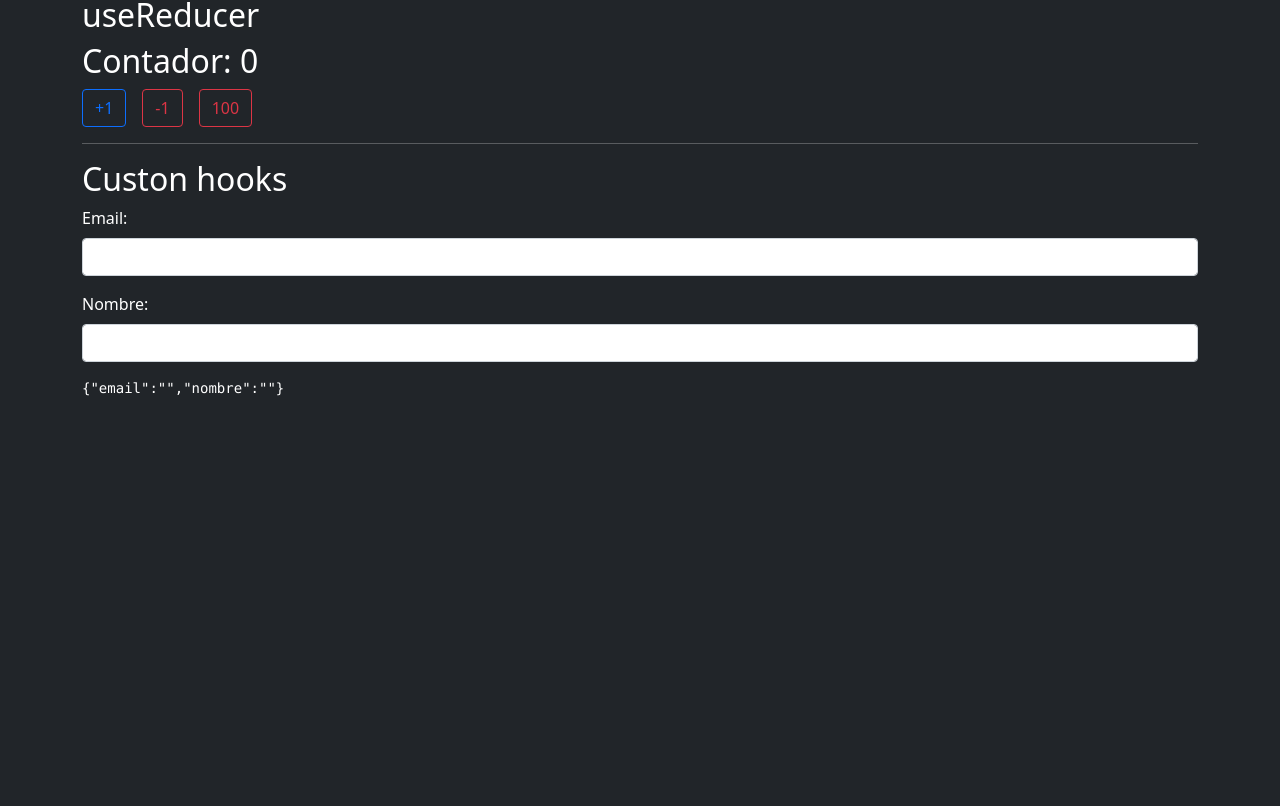
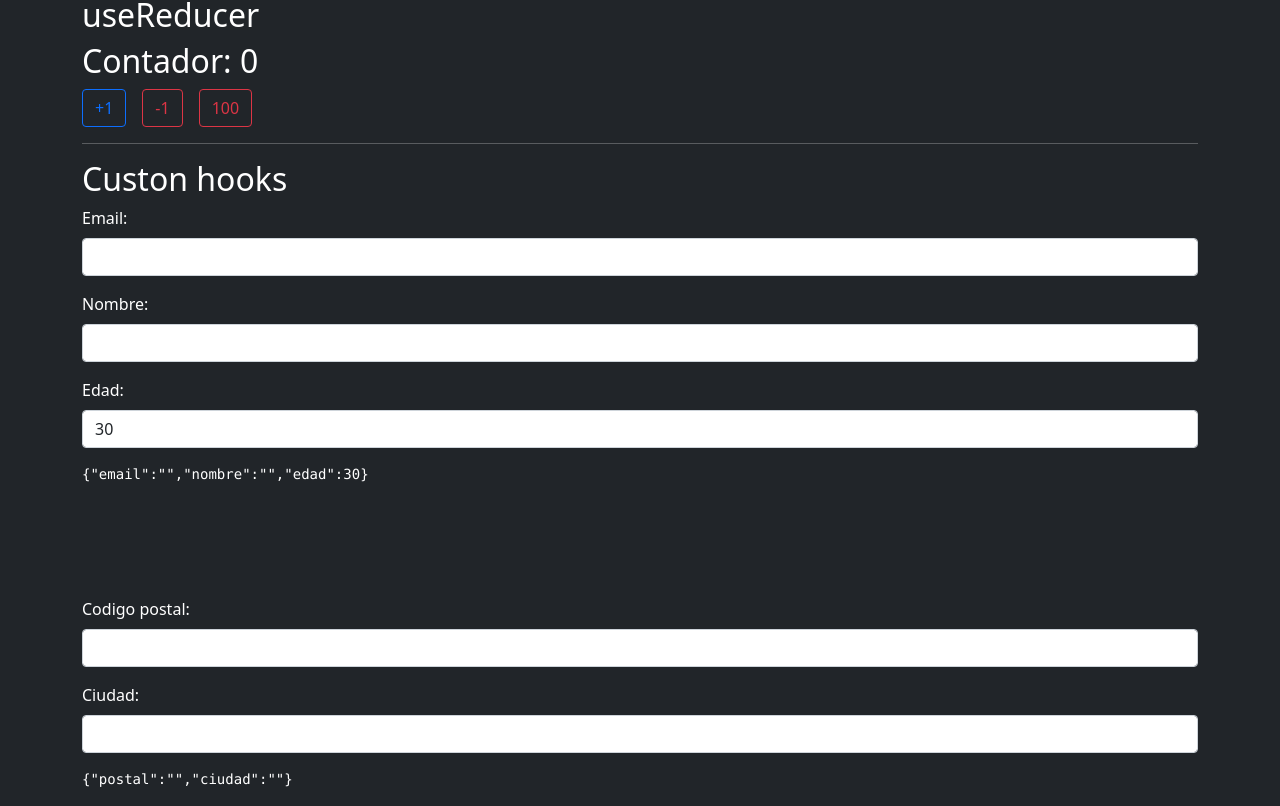
Before and after one commit to gdariodh/my-app-react-ts, a React (Create React App) app: page / in a window 1280 px wide. Shown: the part 664-1470 px from the top of the page. Before the commit the page ends 1175 px from the top, so only its background shows below. Built offline with nearby package versions, Linux system fonts and the light colour scheme.

Commit message:
added custom hook useForm react TS

```diff
--- a/src/App.tsx
+++ b/src/App.tsx
@@ -3,6 +3,7 @@ import Usuario from "./components/Usuario";
 import TimerPadre from "./components/TimerPadre";
 import { ContadorRed } from "./components/useReducer/ContadorRed";
 import { Formulario } from "./components/Formulario";
+import { Formulario2 } from "./components/Formulario2";
 
 function App() {
   return (
@@ -37,6 +38,7 @@ function App() {
       <br />
       <br />
       <br />
+      <Formulario2 />
     </>
   );
 }
--- a/src/components/Formulario.tsx
+++ b/src/components/Formulario.tsx
@@ -1,38 +1,57 @@
-import React, { ChangeEvent, useState } from "react";
+import { useForm } from "../hooks/useForm";
+
+// como se va a mandar el objeto, la referencia
+interface FormData {
+  email: string;
+  nombre: string;
+  edad: number;
+}
 
 export const Formulario = () => {
+  const { values, handleChange } = useForm<FormData>({
+    email: "",
+    nombre: "",
+    edad: 30,
+  });
 
- const [formulario, setFormulario] = useState({
-     email:'',
-     nombre: ''
- });
-
-//  destructuracion del event.target // para que agarra ts el handle hay que espeficicar que esta leyendo un input ChangeEvent<HTMLInputElement>
- const handleChange = ({target}: ChangeEvent<HTMLInputElement>) => {
-
-    const { name, value } = target;
-
-    setFormulario({
-        ...formulario,
-        [name] : value
-    })
-
- }
-
+  const { email, nombre, edad } = values;
 
   return (
     <form autoComplete="off">
       <div className="mb-3">
         <label className="form-label">Email:</label>
-        <input  type="email" className="form-control" name="email" onChange={handleChange}/>
+        <input
+          type="email"
+          className="form-control"
+          name="email"
+          onChange={handleChange}
+          value={email}
+        />
       </div>
 
       <div className="mb-3">
         <label className="form-label">Nombre:</label>
-        <input type="text" className="form-control" name="nombre" onChange={handleChange}/>
+        <input
+          type="text"
+          className="form-control"
+          name="nombre"
+          onChange={handleChange}
+          value={nombre}
+        />
       </div>
 
-      <pre>{JSON.stringify(formulario)}</pre>
+      <div className="mb-3">
+        <label className="form-label">Edad:</label>
+        <input
+          type="text"
+          className="form-control"
+          name="edad"
+          onChange={handleChange}
+          value={edad}
+        />
+      </div>
+
+      <pre>{JSON.stringify(values)}</pre>
     </form>
   );
 };
--- /dev/null
+++ b/src/components/Formulario2.tsx
@@ -0,0 +1,44 @@
+import { useForm } from '../hooks/useForm';
+
+interface FormData {
+    postal: string,
+    ciudad: string
+}
+
+export const Formulario2 = () => {
+
+ const { values,handleChange} = useForm<FormData>({
+     postal: '',
+     ciudad: ''
+ });
+
+ const { postal, ciudad } = values;
+
+  return (
+    <form autoComplete="off">
+      <div className="mb-3">
+        <label className="form-label">Codigo postal:</label>
+        <input
+          type="text"
+          className="form-control"
+          name="postal"
+          onChange={handleChange}
+          value={postal}
+        />
+      </div>
+
+      <div className="mb-3">
+        <label className="form-label">Ciudad:</label>
+        <input
+          type="text"
+          className="form-control"
+          name="ciudad"
+          onChange={handleChange}
+          value={ciudad}
+        />
+      </div>
+
+      <pre>{JSON.stringify(values)}</pre>
+    </form>
+  );
+};
--- /dev/null
+++ b/src/hooks/useForm.tsx
@@ -0,0 +1,22 @@
+import { useState, ChangeEvent } from "react";
+
+export const useForm = <T extends Object>(initState: T) => {
+  const [values, setValues] = useState(initState);
+
+  //  destructuracion del event.target
+  // para que agarre ts el handle hay que espeficicar que esta leyendo un input ChangeEvent<HTMLInputElement>
+  const handleChange = ({ target }: ChangeEvent<HTMLInputElement>) => {
+    const { name, value } = target;
+
+    // tecnica clasica event.target.name: event.target.value
+    setValues({
+      ...values,
+      [name]: value,
+    });
+  };
+
+  return {
+    values,
+    handleChange,
+  };
+};
```
